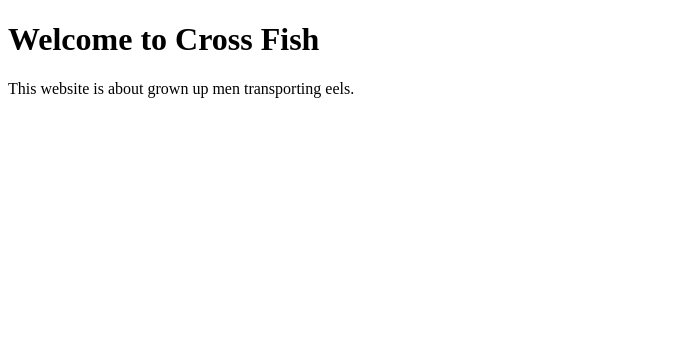
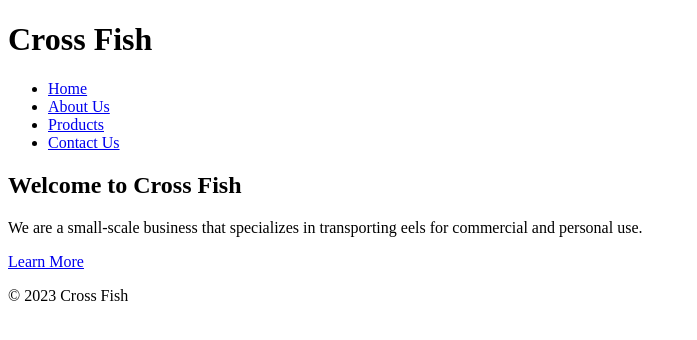
Before and after one commit to s214684/Cross-Fish, a plain HTML site: page root.html in a window 1280 px wide. Shown: the whole page, without its empty margins (0-697 px from the left). Drawn offline with Linux system fonts and the light colour scheme.

Commit message:
Update root.html

```diff
--- a/root.html
+++ b/root.html
@@ -1,12 +1,30 @@
 <!DOCTYPE html>
 <html>
   <head>
-    <title>Cross Fish</title>
+    <title>Cross Fish - Home</title>
     <meta charset="UTF-8">
     <meta name="viewport" content="width=device-width, initial-scale=1.0">
+    <link rel="stylesheet" href="style.css">
   </head>
   <body>
-    <h1>Welcome to Cross Fish</h1>
-    <p>This website is about grown up men transporting eels.</p>
+    <header>
+      <h1>Cross Fish</h1>
+      <nav>
+        <ul>
+          <li><a href="#">Home</a></li>
+          <li><a href="#">About Us</a></li>
+          <li><a href="#">Products</a></li>
+          <li><a href="#">Contact Us</a></li>
+        </ul>
+      </nav>
+    </header>
+    <main>
+      <h2>Welcome to Cross Fish</h2>
+      <p>We are a small-scale business that specializes in transporting eels for commercial and personal use.</p>
+      <a href="#" class="button">Learn More</a>
+    </main>
+    <footer>
+      <p>&copy; 2023 Cross Fish</p>
+    </footer>
   </body>
 </html>
```
